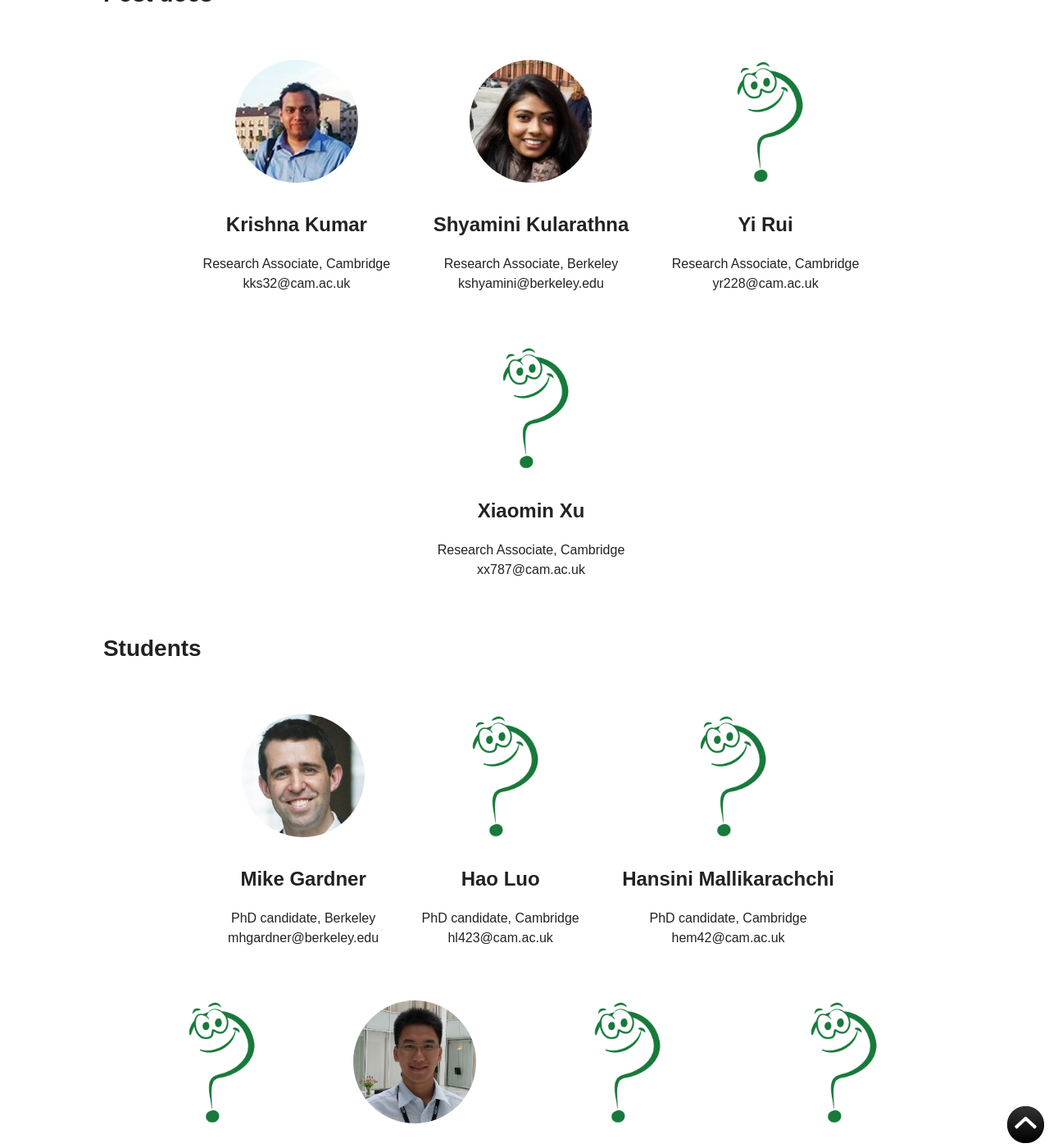
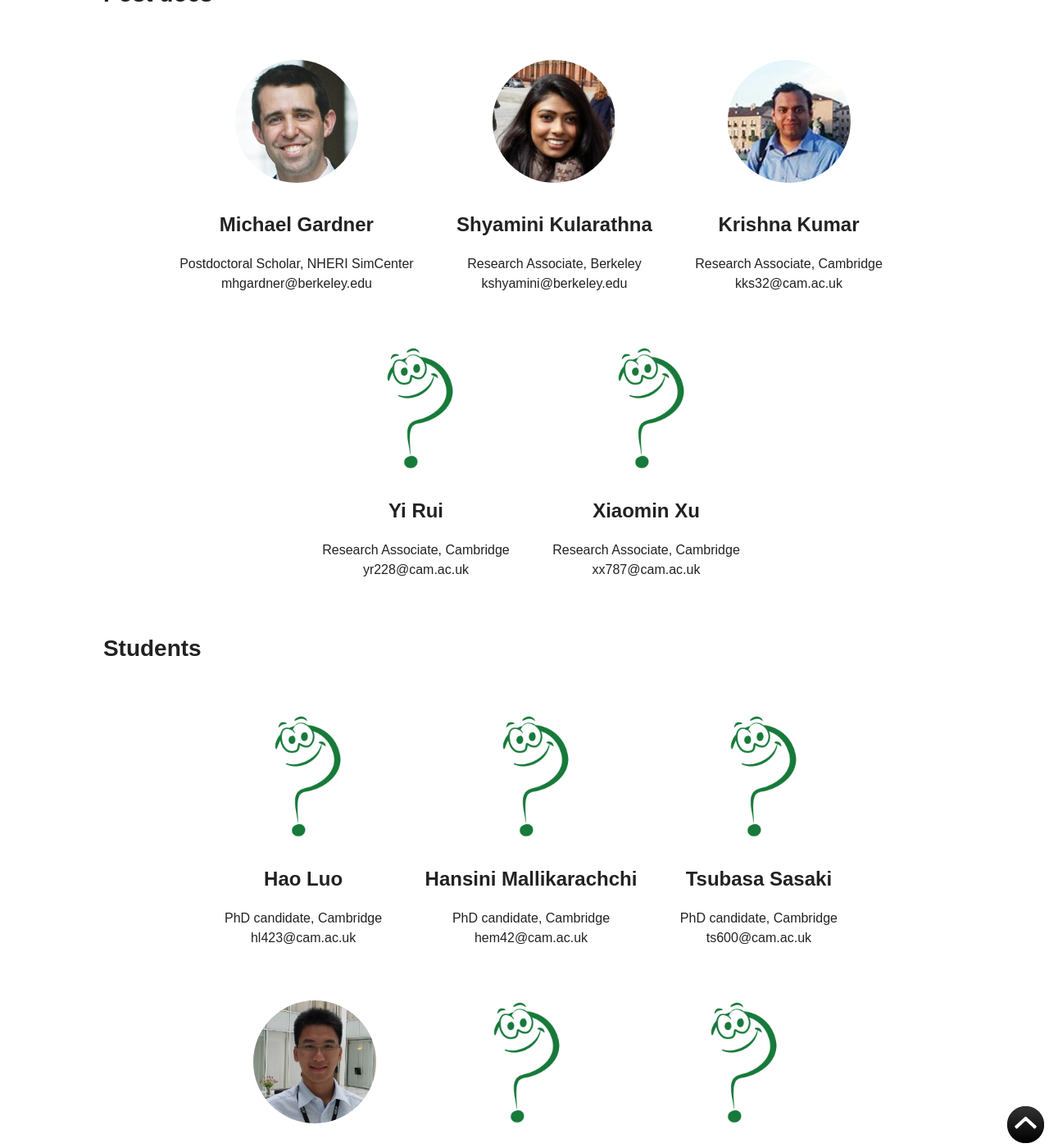
Before and after one commit to cb-geo/cb-geo.github.io, a Jekyll site: the page built from team/index.md, in a window 1280 px wide and 1400 px high, scrolled down 905 px. Shown: the whole window at 82% size. Built offline with Jekyll 4.4.1, drawn with Linux system fonts in a browser that asks for light colours; nearby versions of some CDN libraries.

Commit message:
:art: Chaange user list

```diff
--- a/_data/members.yml
+++ b/_data/members.yml
@@ -39,6 +39,26 @@
     - DEM
 
 # Researchers
+
+- name: Michael Gardner
+  role: researcher
+  position: Postdoctoral Scholar
+  uni: NHERI SimCenter
+  image: gardner.jpg
+  email: mhgardner@berkeley.edu
+  area:
+    - DEM
+    - LBM
+
+- name: Shyamini Kularathna
+  role: researcher
+  position: Research Associate
+  uni: Berkeley
+  image: kularathna.jpg
+  email: kshyamini@berkeley.edu
+  area:
+    - MPM
+
 - name: Krishna Kumar
   role: researcher
   position: Research Associate
@@ -50,15 +70,6 @@
     - FEM
     - LBM
     - LEM
-    - MPM
-
-- name: Shyamini Kularathna
-  role: researcher
-  position: Research Associate
-  uni: Berkeley
-  image: kularathna.jpg
-  email: kshyamini@berkeley.edu
-  area:
     - MPM
 
 - name: Yi Rui
@@ -81,15 +92,6 @@
 
 
 # PhD Students
-
-- name: Mike Gardner
-  role: student
-  position: PhD candidate
-  uni: Berkeley
-  image: gardner.jpg
-  email: mhgardner@berkeley.edu
-  area:
-    - DEM
 
 - name: Hao Luo
   role: student
```
